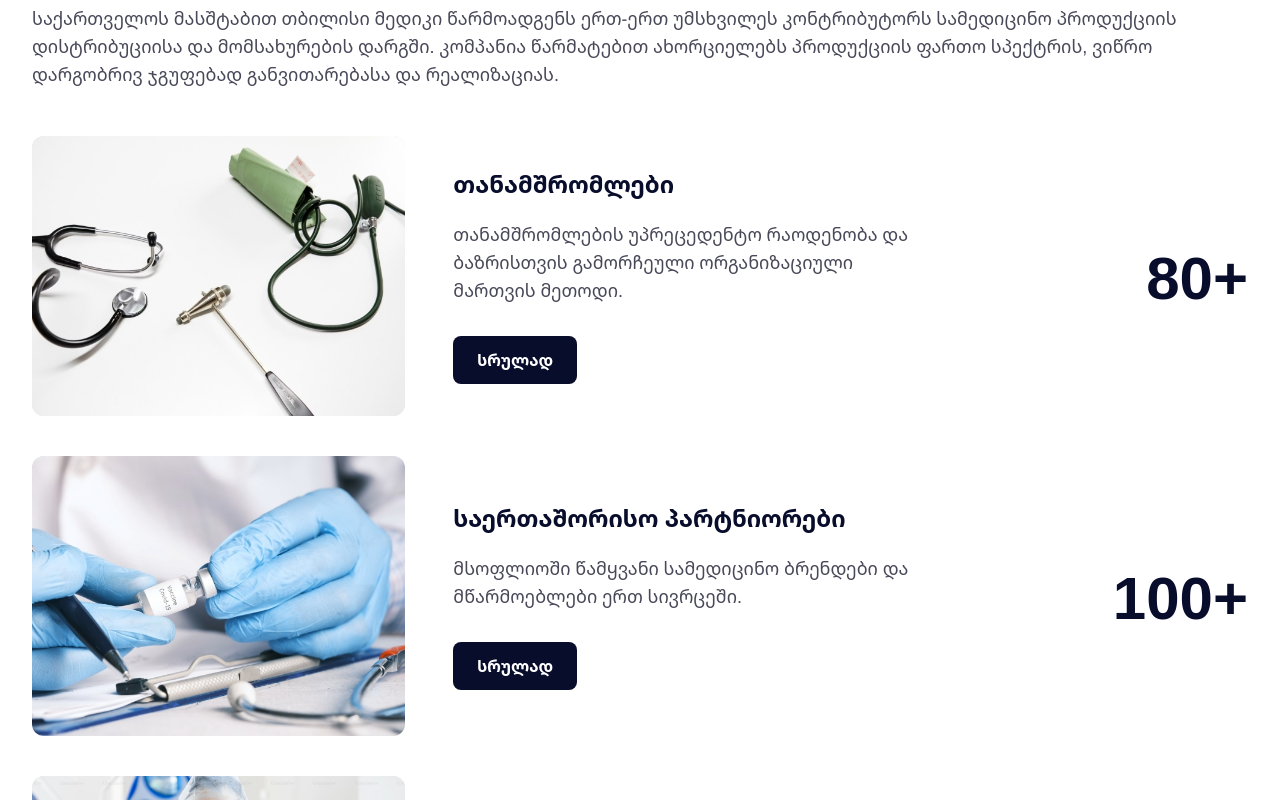
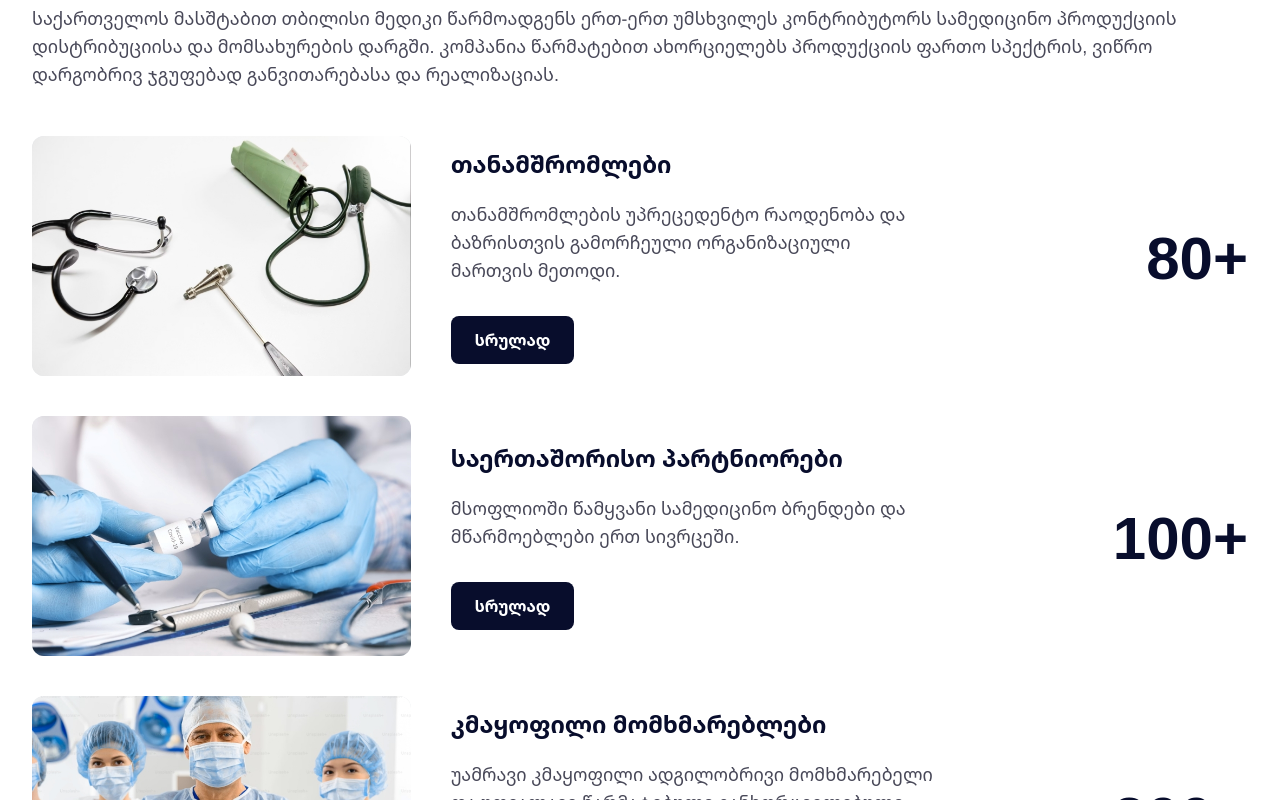
Before and after one commit to tbilisi-medic/web, a Next.js app: page / in a window 1280 px wide. Shown: the part 2600-3400 px from the top of the page. Built offline with nearby package versions, Linux system fonts and the light colour scheme.

Commit message:
style: change paddings in blog preview section

```diff
--- a/src/components/sections/home/blog-preview.tsx
+++ b/src/components/sections/home/blog-preview.tsx
@@ -33,7 +33,7 @@ const posts = [
 
 export function BlogPreview() {
   return (
-    <section className="py-8 lg:py-6">
+    <section className="lg:py-6">
       <div className="px-4 sm:px-6 lg:px-8">
         <div className="mx-auto max-w-7xl">
           {/* Headline */}
@@ -54,11 +54,11 @@ export function BlogPreview() {
             {posts.map((post) => (
               <div
                 key={post.id}
-                className="grid items-center gap-6 lg:grid-cols-12 lg:gap-12 mb-10"
+                className="grid items-center gap-6 lg:grid-cols-12 lg:gap-10 mb-10"
               >
                 {/* Image */}
                 <div className="lg:col-span-4">
-                  <div className="relative h-70 overflow-hidden rounded-xl bg-gray-200">
+                  <div className="relative h-60 overflow-hidden rounded-xl bg-gray-200">
                     <Image
                       src={post.image}
                       alt={post.title}
```
